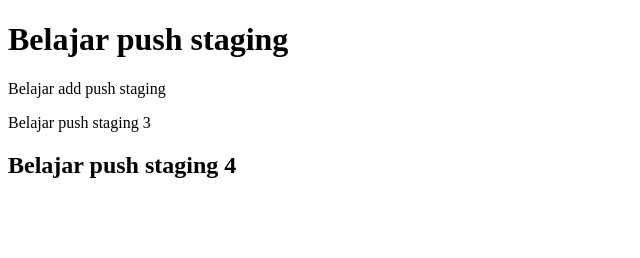
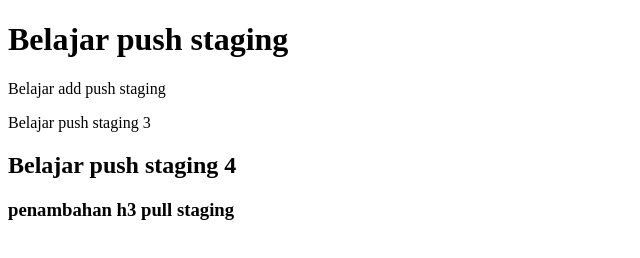
Before and after one commit to Panji28/belajar-git, a plain HTML site: page header.html in a window 1280 px wide. Shown: the whole page, without its empty margins (0-640 px from the left). Drawn offline with Linux system fonts and the light colour scheme.

Commit message:
add penambahan h3 pull staging h3

```diff
--- a/header.html
+++ b/header.html
@@ -10,5 +10,6 @@
     <p>Belajar add push staging</p>
     <p>Belajar push staging 3</p>
     <h2>Belajar push staging 4</h2>
+    <h3>penambahan h3 pull staging</h3>
 </body>
 </html>
```
